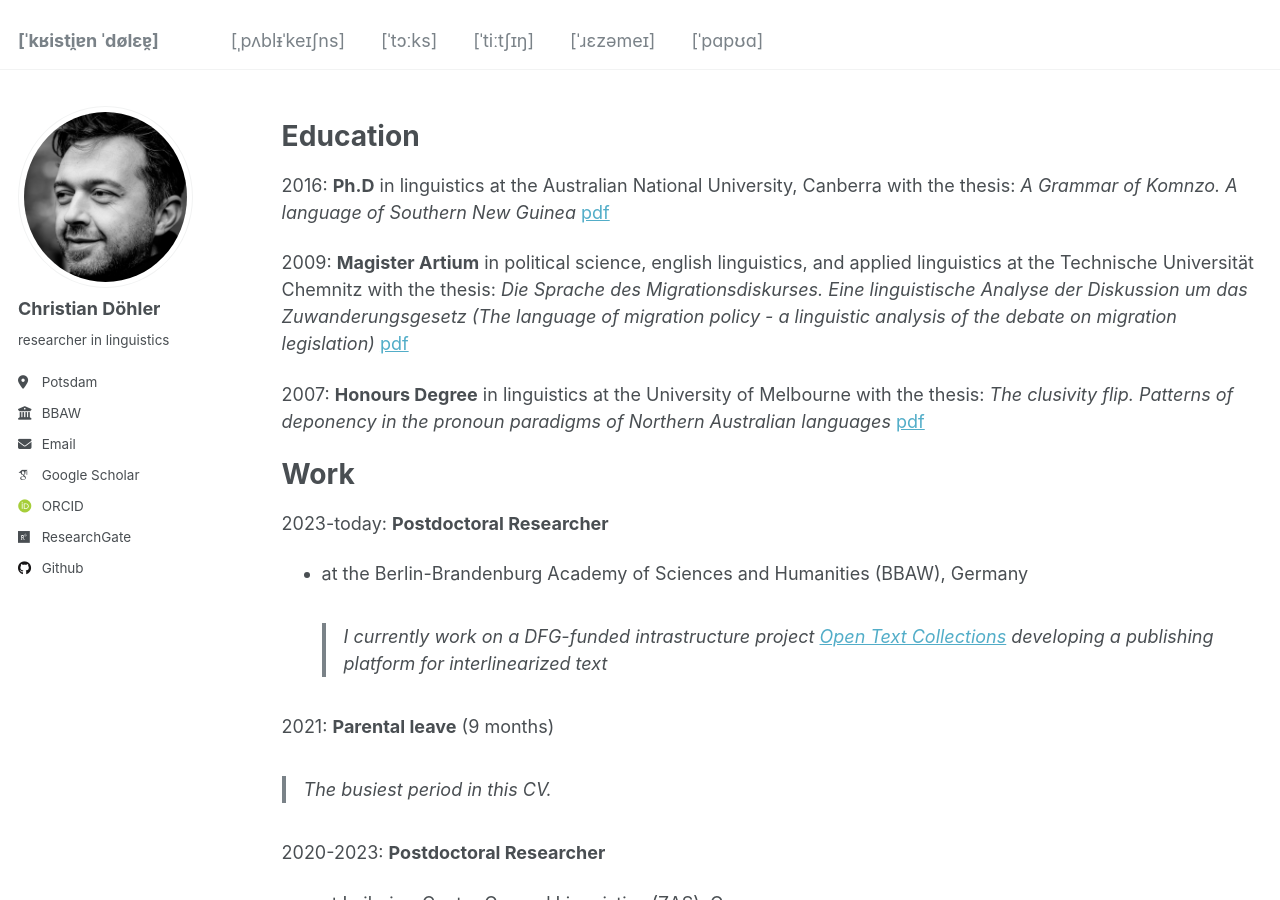
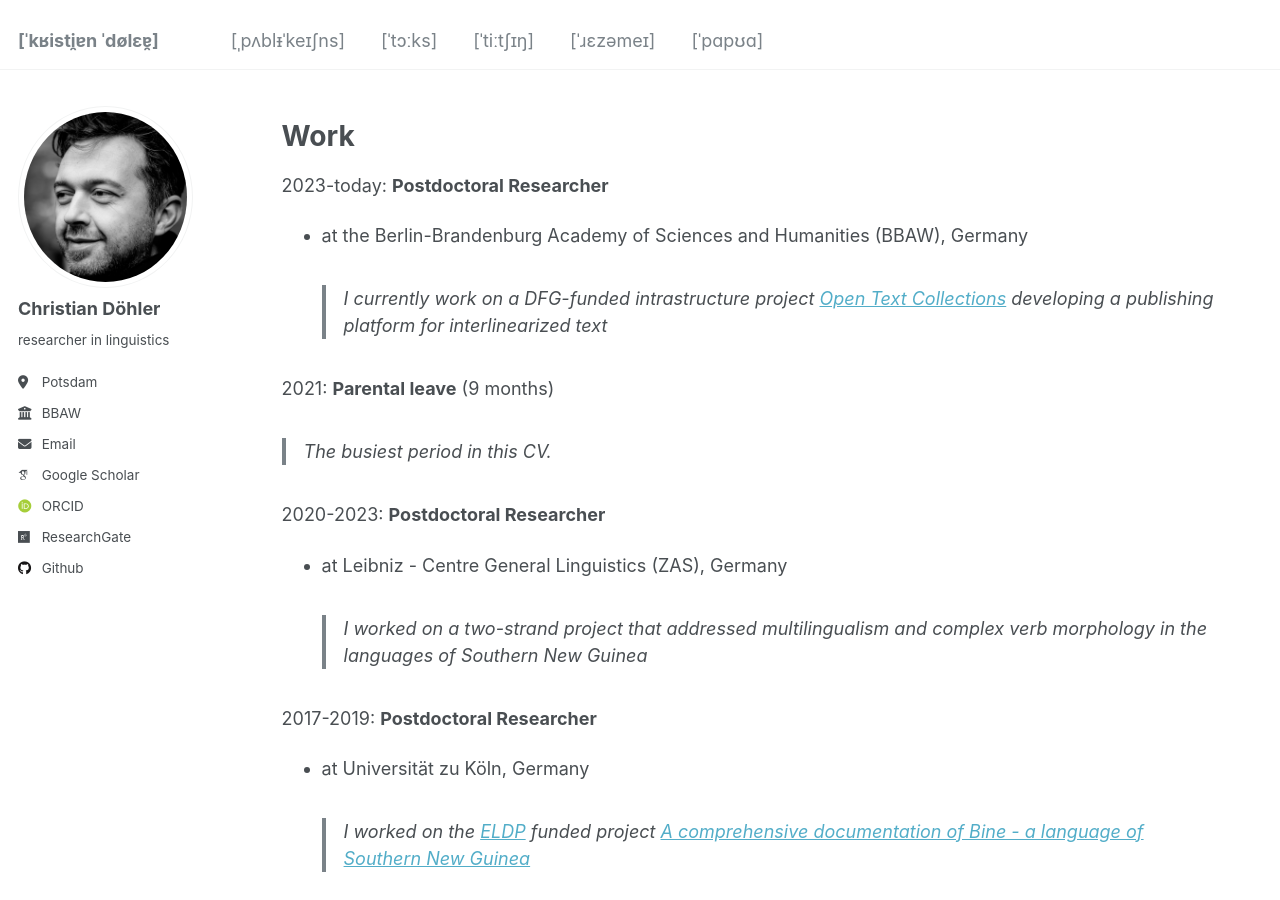
Before and after one commit to chrdoe/chrdoe.github.io, a Jekyll site: the page built from _pages/cv.md, in a window 1280 px wide and 900 px high. Built offline with Jekyll 4.4.1, drawn with Linux system fonts in a browser that asks for light colours; some web fonts are replaced; some of the changed text lies outside the part shown.

Commit message:
Update cv.md

```diff
--- a/_pages/cv.md
+++ b/_pages/cv.md
@@ -8,14 +8,6 @@ redirect_from:
 ---
 
 {% include base_path %}
-
-Education
-======
-2016: **Ph.D** in linguistics at the Australian National University, Canberra with the thesis: *A Grammar of Komnzo. A language of Southern New Guinea* [pdf](https://doi.org/10.25911/5d778a5c79763)
-
-2009: **Magister Artium** in political science, english linguistics, and applied linguistics at the Technische Universität Chemnitz with the thesis: *Die Sprache des Migrationsdiskurses. Eine linguistische Analyse der Diskussion um das Zuwanderungsgesetz (The language of migration policy - a linguistic analysis of the debate on migration legislation)* [pdf](/files/döhler2009.pdf)
-
-2007: **Honours Degree** in linguistics at the University of Melbourne with the thesis: *The clusivity flip. Patterns of deponency in the pronoun paradigms of Northern Australian languages* [pdf](/files/döhler2006.pdf)
 
 Work
 ======
```
Also changed, not shown: other parts of _pages/cv.md (+8 -0 lines).
